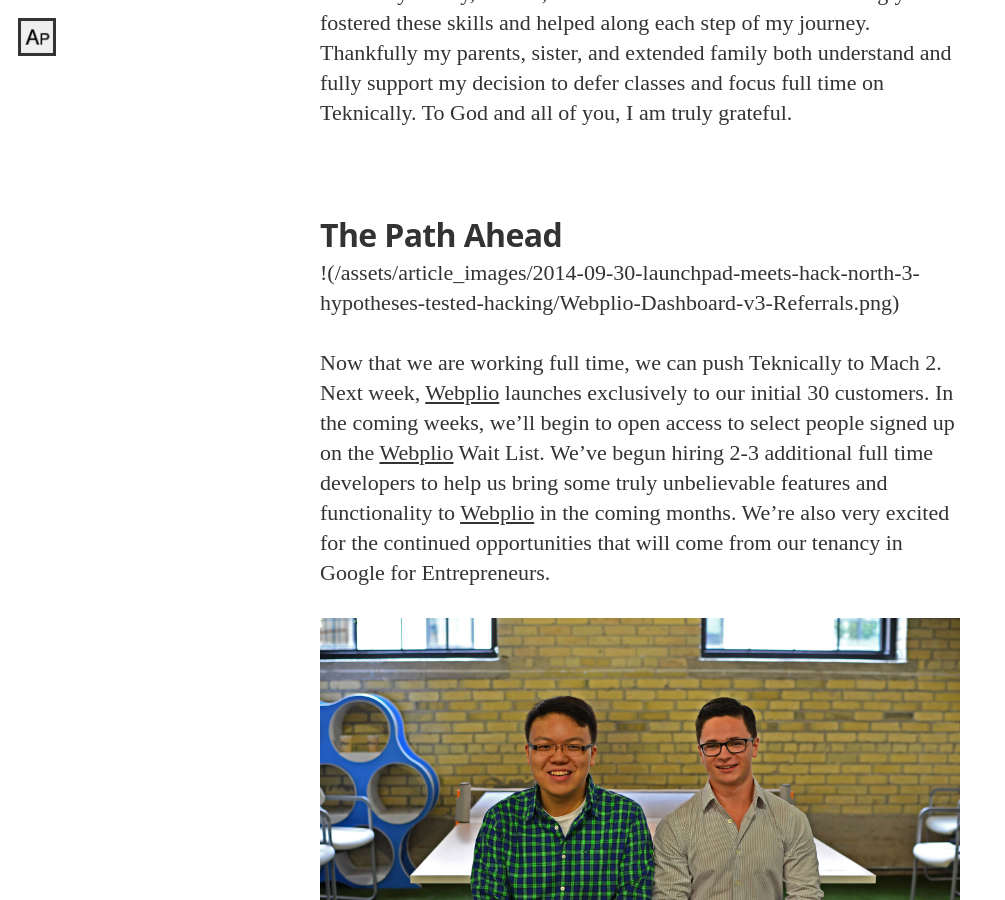
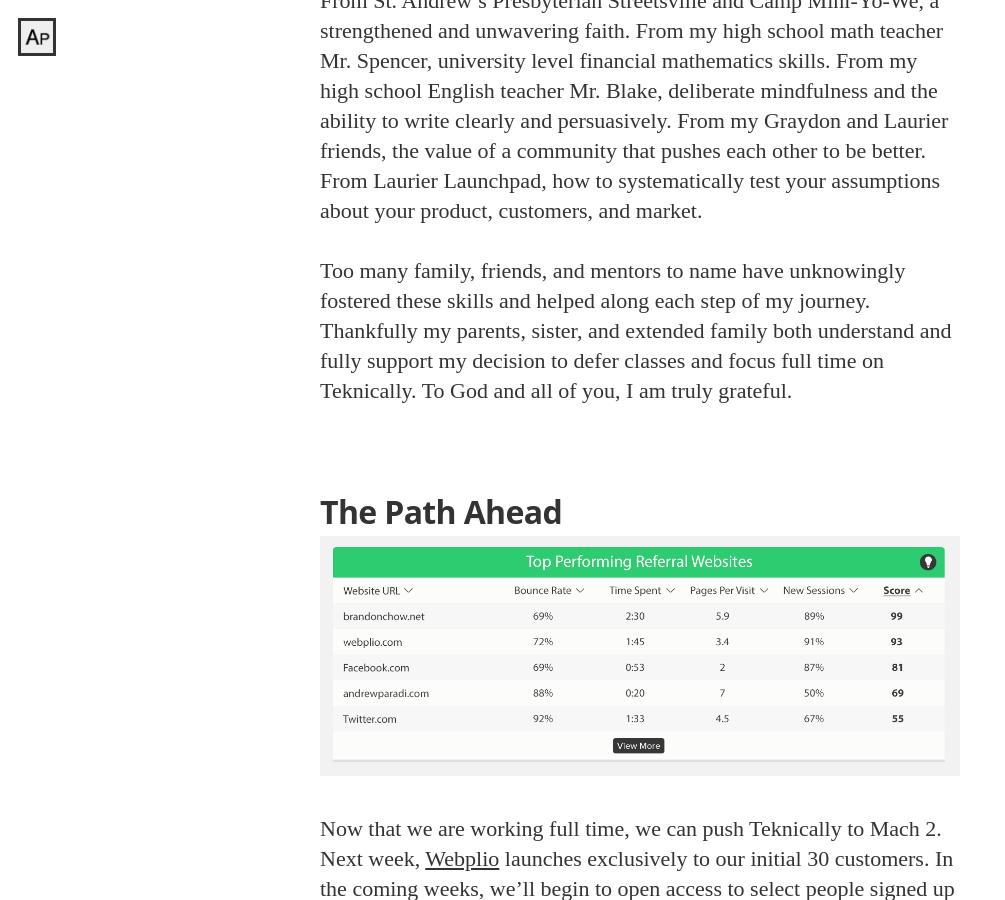
Before and after one commit to adrwxyz/classic.adrw.xyz, a Jekyll site: the page built from _posts/2014-10-03-the-389-day-laurier-bba.md, in a window 1280 px wide and 900 px high, scrolled down 8550 px. Shown: the whole window, without its empty margins (0-1005 px from the left). Built offline with Jekyll 4.4.1, drawn with Linux system fonts in a browser that asks for light colours; nearby versions of some CDN libraries; some web fonts are replaced; Markdown is read by kramdown in place of the engine named in the settings; some of the changed text lies outside the part shown.

Commit message:
teknically 1

```diff
--- a/_posts/2014-10-03-the-389-day-laurier-bba.md
+++ b/_posts/2014-10-03-the-389-day-laurier-bba.md
@@ -2,14 +2,14 @@
 title:  "Teknically Part 1: The 389 Day Laurier BBA"
 date:   2014-10-03 23:58:45
 tags: startups
-image: /assets/article_images/2014-09-30-launchpad-meets-hack-north-3-hypotheses-tested-hacking/stock-slate-demo-retail-c.jpg
+image: /assets/article_images/2014-10-03-the-389-day-laurier-bba/cofounders-launchpad-desk.jpg
 excerpt: My first year as a BBA student at Wilfrid Laurier University was unlike anything imaginable. I started a business, travelled the world, and now I'm free.
 seo-title: The Most Exciting First Year at Laurier
 ---
 
-Today I declined my co-op offer. Last week, I deferred all my classes. My time as a full time BBA student at Wilfrid Laurier University is over after 389 days.
+**Today I declined my co-op offer. Last week, I deferred all my classes. My time as a full time BBA student at Wilfrid Laurier University is over after 389 days.**
 
-!(/assets/article_images/2014-10-03-the-389-day-laurier-bba/Decline-Co-op.png)
+![](/assets/article_images/2014-10-03-the-389-day-laurier-bba/Decline-Co-op.png)
 
 You may be wondering, why would anybody throw their university degree away, <a href="http://www.newrepublic.com/article/118747/ivy-league-schools-are-overrated-send-your-kids-elsewhere" target="_blank">the best proven opportunity for long term success</a>? Why would anybody reject the chance be in the co-op program and <a href="http://youtu.be/oGxBx8RzzrM?t=49s" target="_blank">ease on down the yellow brick road</a> to a great corporate job? <strong>How did your parents let you throw your life away?!?</strong>
 
@@ -84,7 +84,7 @@
 ##The Path Ahead
 
 
-!(/assets/article_images/2014-09-30-launchpad-meets-hack-north-3-hypotheses-tested-hacking/Webplio-Dashboard-v3-Referrals.png)
+![](/assets/article_images/2014-09-30-launchpad-meets-hack-north-3-hypotheses-tested-hacking/Webplio-Dashboard-v3-Referrals.png)
 
 Now that we are working full time, we can push Teknically to Mach 2. Next week, <a href="http://webplio.com" target="_blank">Webplio</a> launches exclusively to our initial 30 customers. In the coming weeks, we'll begin to open access to select people signed up on the <a href="http://webplio.com" target="_blank">Webplio</a> Wait List. We've begun hiring 2-3 additional full time developers to help us bring some truly unbelievable features and functionality to <a href="http://webplio.com" target="_blank">Webplio</a> in the coming months. We're also very excited for the continued opportunities that will come from our tenancy in Google for Entrepreneurs.
 
```
